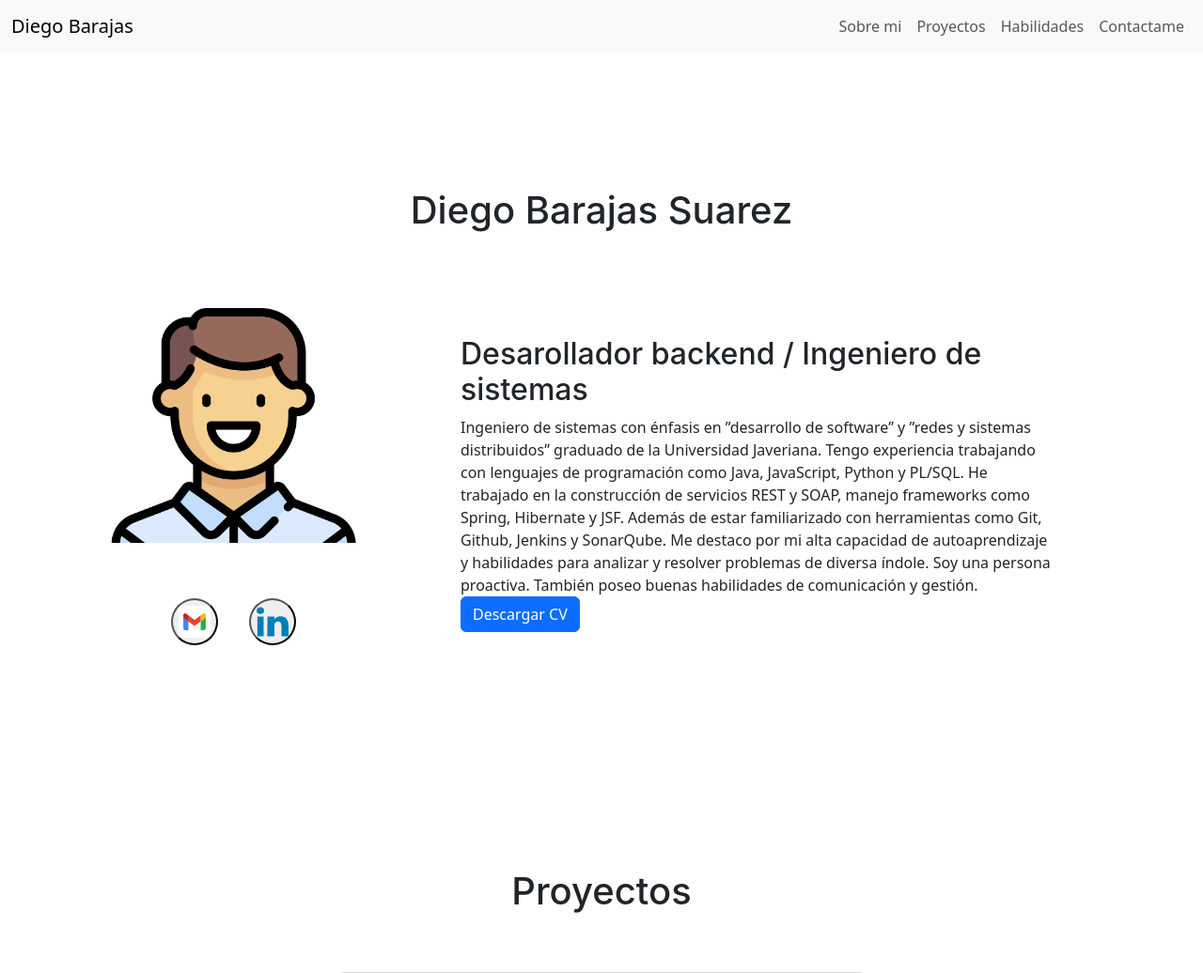
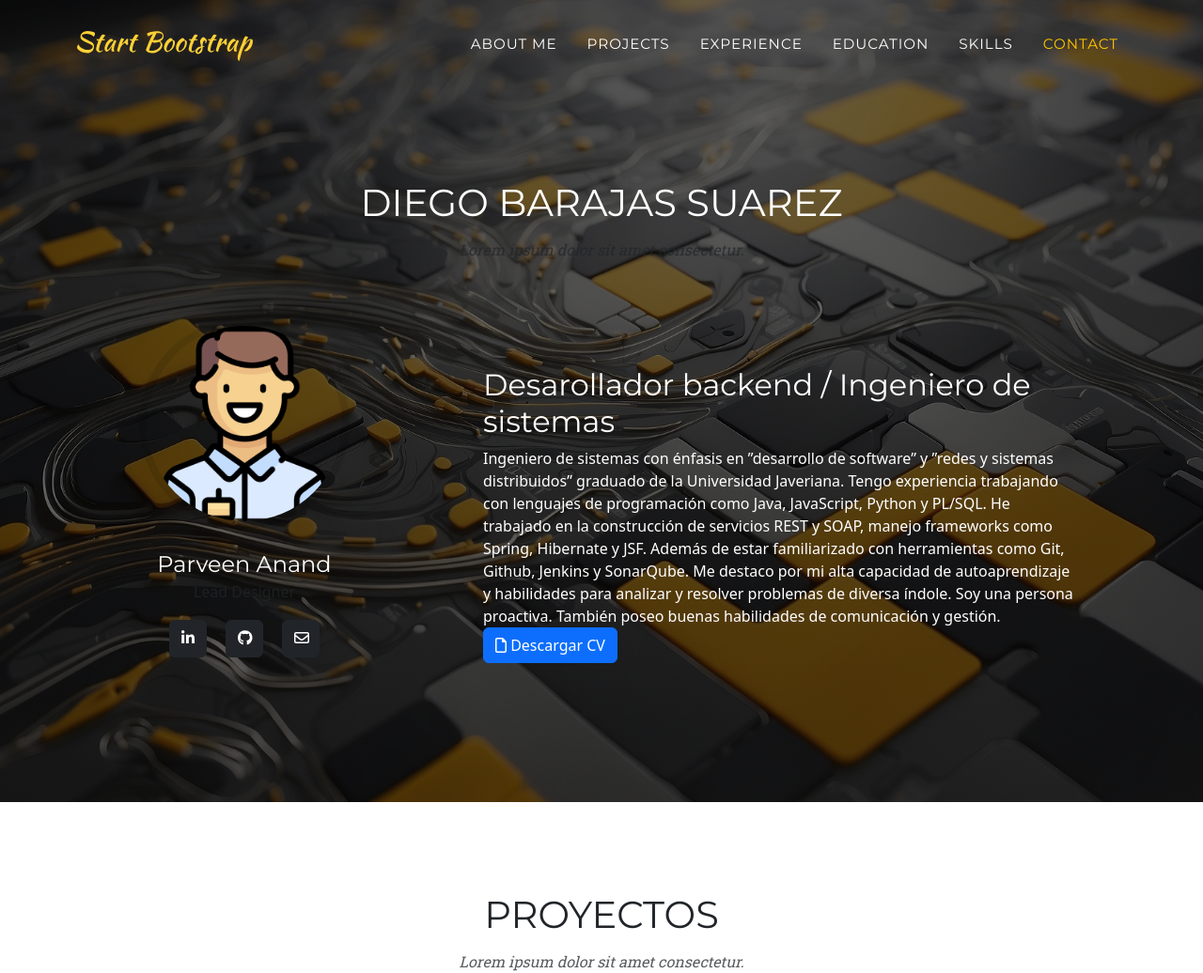
Before and after one commit to barajas-d/Portfolio-Diego-Barajas, a plain HTML site: page index.html in a window 1280 px wide. Shown: the top 1036 px of the page at 94% size. Drawn offline with nearby package versions, Linux system fonts and the light colour scheme.

Commit message:
Add scripts and some styles

```diff
--- a/index.html
+++ b/index.html
@@ -1,97 +1,101 @@
 <!DOCTYPE html>
 <html lang="en">
+
 <head>
     <meta charset="UTF-8">
     <meta name="viewport" content="width=device-width, initial-scale=1.0">
     <title>Diego Barajas</title>
     <link rel="stylesheet" href="./styles/styles.css">
     <link rel="stylesheet" href="./styles/timeline_style.css">
+
+    <!-- Font Awesome icons (free version)-->
+    <script src="https://use.fontawesome.com/releases/v6.3.0/js/all.js" crossorigin="anonymous"></script>
+    <!-- Google fonts-->
+    <link href="https://fonts.googleapis.com/css?family=Montserrat:400,700" rel="stylesheet" type="text/css" />
+    <link href="https://fonts.googleapis.com/css?family=Roboto+Slab:400,100,300,700" rel="stylesheet" type="text/css" />
+</head>
+
+<body id="page-top">
+
     <!-- Navigation Bar -->
-  <nav class="navbar navbar-expand-lg bg-body-tertiary fixed-top">
-      <div class="container-fluid">
-        <a class="navbar-brand" href="#">Diego Barajas</a>
-        <button class="navbar-toggler" type="button" data-bs-toggle="collapse" data-bs-target="#navbarNav" aria-controls="navbarNav" aria-expanded="false" aria-label="Toggle navigation">
-          <span class="navbar-toggler-icon"></span>
+    <nav class="navbar navbar-expand-lg navbar-dark fixed-top" id="mainNav">
+        <div class="container">
+            <a class="navbar-brand" href="#page-top"><img src="resources/navbar-logo.svg" alt="..." /></a>
+            <button class="navbar-toggler" type="button" data-bs-toggle="collapse" data-bs-target="#navbarResponsive"
+                aria-controls="navbarResponsive" aria-expanded="false" aria-label="Toggle navigation">
+                Menu
+                <i class="fas fa-bars ms-1"></i>
             </button>
-        <div class="collapse navbar-collapse" id="navbarNav">
-          <!-- Left Navbar items -->
-          <ul class="navbar-nav me-auto mb-2 mb-lg-0">
-
+            <div class="collapse navbar-collapse" id="navbarResponsive">
+                <ul class="navbar-nav text-uppercase ms-auto py-4 py-lg-0">
+                    <li class="nav-item"><a class="nav-link" href="#aboutMe">About me</a></li>
+                    <li class="nav-item"><a class="nav-link" href="#projects">Projects</a></li>
+                    <li class="nav-item"><a class="nav-link" href="#experience">Experience</a></li>
+                    <li class="nav-item"><a class="nav-link" href="#team">Education</a></li>
+                    <li class="nav-item"><a class="nav-link" href="#skills">Skills</a></li>
+                    <li class="nav-item"><a class="nav-link" href="#contact">Contact</a></li>
                 </ul>
-
-          <!-- Right Navbar items -->
-          <ul class="navbar-nav ms-auto mb-2 mb-lg-0">
-            <li class="nav-item">
-              <a class="nav-link" aria-current="page" href="#aboutMe">Sobre mi</a>
-            </li>
-            <li class="nav-item">
-              <a class="nav-link" href="#projects">Proyectos</a>
-            </li>
-            <li class="nav-item">
-              <a class="nav-link" href="#skills">Habilidades</a>
-            </li>
-            <li class="nav-item">
-              <a class="nav-link" href="#contact">Contactame</a>
-            </li>
-          </ul>
-
             </div>
         </div>
     </nav>
     <!-- End Navigation Bar -->
 
-</head>
-<body>
 
     <!-- About me -->
-  <div class="container" id="aboutMe">
-    <h1 class="text-center">Diego Barajas Suarez</h1>
+    <header class="masthead">
+        <section class="container page-section" id="aboutMe">
+            <div class="text-center">
+                <h2 class="section-heading text-uppercase">Diego Barajas Suarez</h2>
+                <h3 class="section-subheading text-muted">Lorem ipsum dolor sit amet consectetur.</h3>
+            </div>
             <div class="row">
-      <div class="col-md-4 d-flex justify-content-center align-items-center row">
 
-        <!-- Photo -->
-        <div class="row photo">
-            <img src="./resources/1785911.png" alt="Foto Diego Barajas">
-        </div>
-
-        <!-- Contact Icon -->
-        <div class="row d-flex justify-content-center text-center  align-items-center">
-            <div class="col-md-3 p-3 d-flex justify-content-center  align-items-center">
-              <button class="contactIcon d-flex justify-content-center align-items-center">
-                <img src="./resources/gmail.svg" alt="Gmail">
-              </button>
-            </div>
-            <div class="col-md-3 p-3 d-flex justify-content-center">
-              <button class="contactIcon d-flex justify-content-center align-items-center">
-                <img src="./resources/linkedin.svg" alt="Linkedin">
-              </button>
+                <div class="col-md-4">
+                    <div class="team-member">
+                        <img class="mx-auto rounded-circle" src="./resources/photos/1785911.png" alt="..." />
+                        <h4>Parveen Anand</h4>
+                        <p class="text-muted">Lead Designer</p>
+                        <a class="btn btn-dark btn-social mx-2" href="#!" aria-label="Diego Barajas LinkedIn Profile"><i class="fab fa-linkedin-in"></i></a>
+                        <a class="btn btn-dark btn-social mx-2" href="#!" aria-label="Diego Barajas Github Profile"><i class="fab fa-github"></i></a>
+                        <a class="btn btn-dark btn-social mx-2" href="#!" aria-label="Diego Barajas Gmail link"><i class="fa-regular fa-envelope"></i></a>
                     </div>
                 </div>
 
-      </div>
                 <div class="col-md-8">
                     <!-- Project 2 -->
                     <div class="p-5 m-1">
 
                         <h2>Desarollador backend / Ingeniero de sistemas</h2>
                         Ingeniero de sistemas con énfasis en ”desarrollo de software” y ”redes y sistemas distribuidos”
-          graduado de la Universidad Javeriana. Tengo experiencia trabajando con lenguajes de programación como Java, JavaScript, Python y PL/SQL.
-          He trabajado en la construcción de servicios REST y SOAP, manejo frameworks como Spring, Hibernate y JSF. Además de estar
-          familiarizado con herramientas como Git, Github, Jenkins y SonarQube. Me destaco por mi alta capacidad de autoaprendizaje
-          y habilidades para analizar y resolver problemas de diversa índole. Soy una persona proactiva. También poseo buenas
+                        graduado de la Universidad Javeriana. Tengo experiencia trabajando con lenguajes de programación
+                        como Java, JavaScript, Python y PL/SQL.
+                        He trabajado en la construcción de servicios REST y SOAP, manejo frameworks como Spring, Hibernate y
+                        JSF. Además de estar
+                        familiarizado con herramientas como Git, Github, Jenkins y SonarQube. Me destaco por mi alta
+                        capacidad de autoaprendizaje
+                        y habilidades para analizar y resolver problemas de diversa índole. Soy una persona proactiva.
+                        También poseo buenas
                         habilidades de comunicación y gestión.
 
-          <br><button class="btn btn-primary">Descargar CV</button>
+                        <br>
+                        <button class="btn btn-primary">
+                            <i class="fa-regular fa-file"></i>
+                            Descargar CV
+                        </button>
 
                     </div>
                 </div>
             </div>
-  </div>
+        </section>
+    </header>
     <!-- End About me -->
 
     <!-- Projects -->
-  <div class="container" id="projects">
-    <h1 class="text-center">Proyectos</h1>
+    <section class="container page-section" id="projects">
+        <div class="text-center">
+            <h2 class="section-heading text-uppercase">Proyectos</h2>
+            <h3 class="section-subheading text-muted">Lorem ipsum dolor sit amet consectetur.</h3>
+        </div>
         <div class="row">
             <div class="col d-flex justify-content-center">
 
@@ -100,15 +104,17 @@
                     <img src="..." class="card-img-top" alt="...">
                     <div class="card-body">
                         <h5 class="card-title">IPS System</h5>
-            <p class="card-text">Aplicación para generar citas médicas. El sistema permite el registro y la administración de doctores, hospitales, clientes
-              y pacientes. También genera automáticamente los horarios óptimos para los doctores dependiendo de su horario laboral
+                        <p class="card-text">Aplicación para generar citas médicas. El sistema permite el registro y la
+                            administración de doctores, hospitales, clientes
+                            y pacientes. También genera automáticamente los horarios óptimos para los doctores
+                            dependiendo de su horario laboral
                             y las citas de los pacientes registrados</p>
-            <a href="#" class="btn btn-primary">
-              <img width="25px" src="./resources/github-button.svg" class="" alt="Github">
+                        <a href="#" class="btn btn-primary" alt="Github backend">
+                            <i class="fab fa-github"></i>
                             Back
                         </a>
-            <a href="#" class="btn btn-primary">
-              <img width="25px" src="./resources/github-button.svg" class="" alt="Github">
+                        <a href="#" class="btn btn-primary" alt="Github frontend">
+                            <i class="fab fa-github"></i>
                             Front
                         </a>
                     </div>
@@ -123,15 +129,17 @@
                     <img src="..." class="card-img-top" alt="...">
                     <div class="card-body">
                         <h5 class="card-title">Pocket Ballot Chain</h5>
-            <p class="card-text">Prototipo de sistema de votación electrónico basado en blockchain que permite el registro anónimo de votos con un
-              base de información inmutable. Ganó premio como trabajo de grado laureado por la Universidad Javeriana de Bogotá,
+                        <p class="card-text">Prototipo de sistema de votación electrónico basado en blockchain que
+                            permite el registro anónimo de votos con un
+                            base de información inmutable. Ganó premio como trabajo de grado laureado por la Universidad
+                            Javeriana de Bogotá,
                             Colombia.</p>
-            <a href="#" class="btn btn-primary">
-              <img width="25px" src="./resources/github-button.svg" class="" alt="Github">
+                        <a href="#" class="btn btn-primary" alt="Github backend">
+                            <i class="fab fa-github"></i>
                             Back
                         </a>
-            <a href="#" class="btn btn-primary">
-              <img width="25px" src="./resources/github-button.svg" class="" alt="Github">
+                        <a href="#" class="btn btn-primary" alt="Github frontend">
+                            <i class="fab fa-github"></i>
                             Front
                         </a>
                     </div>
@@ -140,11 +148,11 @@
 
             </div>
         </div>
-  </div>
+    </section>
     <!-- End Projects -->
 
     <!-- Experience -->
-  <section class="page-section" id="about">
+    <section class="container page-section" id="experience">
         <div class="container">
             <div class="text-center">
                 <h2 class="section-heading text-uppercase">Experiencia</h2>
@@ -152,23 +160,33 @@
             </div>
             <ul class="timeline">
                 <li>
-                <div class="timeline-image"><img class="rounded-circle img-fluid" src="assets/img/about/1.jpg" alt="..." /></div>
+                    <div class="timeline-image"><img class="rounded-circle img-fluid" src="assets/img/about/1.jpg"
+                            alt="..." /></div>
                     <div class="timeline-panel">
                         <div class="timeline-heading">
                             <h4>2009-2011</h4>
                             <h4 class="subheading">Our Humble Beginnings</h4>
                         </div>
-                    <div class="timeline-body"><p class="text-muted">Lorem ipsum dolor sit amet, consectetur adipisicing elit. Sunt ut voluptatum eius sapiente, totam reiciendis temporibus qui quibusdam, recusandae sit vero unde, sed, incidunt et ea quo dolore laudantium consectetur!</p></div>
+                        <div class="timeline-body">
+                            <p class="text-muted">Lorem ipsum dolor sit amet, consectetur adipisicing elit. Sunt ut
+                                voluptatum eius sapiente, totam reiciendis temporibus qui quibusdam, recusandae sit vero
+                                unde, sed, incidunt et ea quo dolore laudantium consectetur!</p>
+                        </div>
                     </div>
                 </li>
                 <li class="timeline-inverted">
-                <div class="timeline-image"><img class="rounded-circle img-fluid" src="assets/img/about/2.jpg" alt="..." /></div>
+                    <div class="timeline-image"><img class="rounded-circle img-fluid" src="assets/img/about/2.jpg"
+                            alt="..." /></div>
                     <div class="timeline-panel">
                         <div class="timeline-heading">
                             <h4>March 2011</h4>
                             <h4 class="subheading">An Agency is Born</h4>
                         </div>
-                    <div class="timeline-body"><p class="text-muted">Lorem ipsum dolor sit amet, consectetur adipisicing elit. Sunt ut voluptatum eius sapiente, totam reiciendis temporibus qui quibusdam, recusandae sit vero unde, sed, incidunt et ea quo dolore laudantium consectetur!</p></div>
+                        <div class="timeline-body">
+                            <p class="text-muted">Lorem ipsum dolor sit amet, consectetur adipisicing elit. Sunt ut
+                                voluptatum eius sapiente, totam reiciendis temporibus qui quibusdam, recusandae sit vero
+                                unde, sed, incidunt et ea quo dolore laudantium consectetur!</p>
+                        </div>
                     </div>
                 </li>
             </ul>
@@ -183,13 +201,19 @@
 
     <!-- End experience -->
 
-  <!--  -->
 
-  <!--  -->
+    <!-- Education -->
+    <section class="container page-section" id="education">
+    </section>
+    <!-- End Education -->
+
 
     <!-- Main skills -->
-  <div class="container text-center" id="skills">
-    <h1 class="text-center">Habilidades</h1>
+    <section class="container page-section" id="skills">
+        <div class="text-center">
+            <h2 class="section-heading text-uppercase">Skills</h2>
+            <h3 class="section-subheading text-muted">Lorem ipsum dolor sit amet consectetur.</h3>
+        </div>
         <div class="row">
             <div class="col">
                 <!-- Skill 1 -->
@@ -217,12 +241,15 @@
                 <br><a>Angular</a>
             </div>
         </div>
-  </div>
+    </section>
     <!-- End Main skills -->
 
     <!-- Contact -->
-  <div class="container px-4 text-center" id="contact">
-    <h1 class="text-center">Contactame</h1>
+    <section class="container page-section px-4 text-center" id="contact">
+        <div class="text-center">
+            <h2 class="section-heading text-uppercase">Contact</h2>
+            <h3 class="section-subheading text-muted">Lorem ipsum dolor sit amet consectetur.</h3>
+        </div>
         <div class="row gx-5">
             <div class="col">
                 <!-- Project 1 -->
@@ -237,12 +264,19 @@
                 <div class="p-3 m-1 bg-primary">Gmail</div>
             </div>
         </div>
-  </div>
+    </section>
     <!-- End Contact -->
 
+    <!-- Scripts -->
+    <script src="./script/scripts.js"></script>
+
     <!--Bootstrap imports-->
-  <link href="https://cdn.jsdelivr.net/npm/bootstrap@5.3.2/dist/css/bootstrap.min.css" rel="stylesheet" integrity="sha384-T3c6CoIi6uLrA9TneNEoa7RxnatzjcDSCmG1MXxSR1GAsXEV/Dwwykc2MPK8M2HN" crossorigin="anonymous">
-  <script src="https://cdn.jsdelivr.net/npm/bootstrap@5.3.2/dist/js/bootstrap.bundle.min.js" integrity="sha384-C6RzsynM9kWDrMNeT87bh95OGNyZPhcTNXj1NW7RuBCsyN/o0jlpcV8Qyq46cDfL" crossorigin="anonymous"></script>
+    <link href="https://cdn.jsdelivr.net/npm/bootstrap@5.3.2/dist/css/bootstrap.min.css" rel="stylesheet"
+        integrity="sha384-T3c6CoIi6uLrA9TneNEoa7RxnatzjcDSCmG1MXxSR1GAsXEV/Dwwykc2MPK8M2HN" crossorigin="anonymous">
+    <script src="https://cdn.jsdelivr.net/npm/bootstrap@5.3.2/dist/js/bootstrap.bundle.min.js"
+        integrity="sha384-C6RzsynM9kWDrMNeT87bh95OGNyZPhcTNXj1NW7RuBCsyN/o0jlpcV8Qyq46cDfL"
+        crossorigin="anonymous"></script>
 
 </body>
+
 </html>
--- /dev/null
+++ b/script/scripts.js
@@ -0,0 +1,54 @@
+/*!
+* Start Bootstrap - Agency v7.0.12 (https://startbootstrap.com/theme/agency)
+* Copyright 2013-2023 Start Bootstrap
+* Licensed under MIT (https://github.com/StartBootstrap/startbootstrap-agency/blob/master/LICENSE)
+*/
+//
+// Scripts
+//
+
+window.addEventListener('DOMContentLoaded', event => {
+
+    // Navbar shrink function
+    var navbarShrink = function () {
+        const navbarCollapsible = document.body.querySelector('#mainNav');
+        if (!navbarCollapsible) {
+            return;
+        }
+        if (window.scrollY <= 100) {
+            navbarCollapsible.classList.remove('navbar-shrink')
+        } else {
+            navbarCollapsible.classList.add('navbar-shrink')
+        }
+
+    };
+
+    // Shrink the navbar
+    navbarShrink();
+
+    // Shrink the navbar when page is scrolled
+    document.addEventListener('scroll', navbarShrink);
+
+    //  Activate Bootstrap scrollspy on the main nav element
+    const mainNav = document.body.querySelector('#mainNav');
+    if (mainNav) {
+        new bootstrap.ScrollSpy(document.body, {
+            target: '#mainNav',
+            rootMargin: '0px 0px -40%',
+        });
+    };
+
+    // Collapse responsive navbar when toggler is visible
+    const navbarToggler = document.body.querySelector('.navbar-toggler');
+    const responsiveNavItems = [].slice.call(
+        document.querySelectorAll('#navbarResponsive .nav-link')
+    );
+    responsiveNavItems.map(function (responsiveNavItem) {
+        responsiveNavItem.addEventListener('click', () => {
+            if (window.getComputedStyle(navbarToggler).display !== 'none') {
+                navbarToggler.click();
+            }
+        });
+    });
+
+});
--- a/styles/styles.css
+++ b/styles/styles.css
@@ -23,11 +23,3 @@
     height: 100%;
     display: block;
 }
-
-.container{
-    padding-top: 200px;
-}
-
-h1{
-    padding-bottom: 50px;
-}
```
Also changed, not shown: resources/background/background.jpg (added), resources/navbar-logo.svg (added), resources/photos/1785911.png (renamed from resources/1785911.png), resources/photos/avataaars.svg (added), styles/timeline_style.css. Lines whose indentation alone changed are shown as unchanged.
